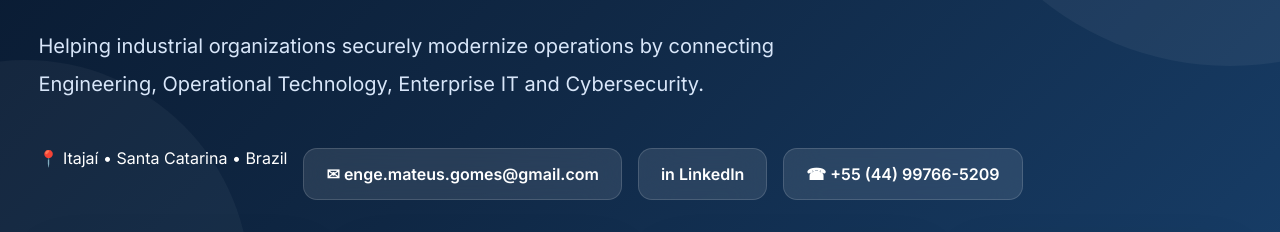
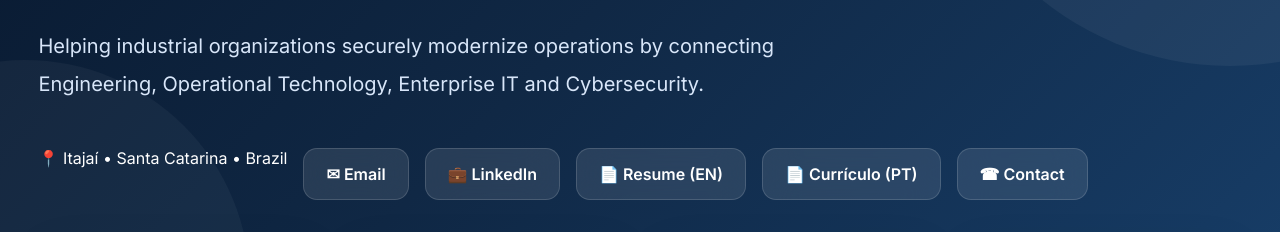
Before and after one commit to whitehatdias/portfolio, a plain HTML site: page index.html in a window 1280 px wide. Shown: the part 354-586 px from the top of the page. Drawn offline with Linux system fonts and the light colour scheme.

Commit message:
Update index.html

```diff
--- a/index.html
+++ b/index.html
@@ -475,22 +475,37 @@ Helping industrial organizations securely modernize operations by connecting Eng
 
     <a href="mailto:enge.mateus.gomes@gmail.com">
 
-✉ enge.mateus.gomes@gmail.com
+        ✉ Email
 
     </a>
 
-<a
-href="https://www.linkedin.com/in/mateus-gomes-dias/"
-target="_blank">
+    <a href="https://www.linkedin.com/in/mateus-gomes-dias/"
+       target="_blank"
+       rel="noopener noreferrer">
 
-in LinkedIn
+        💼 LinkedIn
 
     </a>
 
-<a
-href="tel:+5544997665209">
+    <a href="resume-en.pdf"
+       target="_blank"
+       rel="noopener noreferrer">
 
-☎ +55 (44) 99766-5209
+        📄 Resume (EN)
+
+    </a>
+
+    <a href="resume-pt.pdf"
+       target="_blank"
+       rel="noopener noreferrer">
+
+        📄 Currículo (PT)
+
+    </a>
+
+    <a href="tel:+5544997665209">
+
+        ☎ Contact
 
     </a>
 
@@ -735,6 +750,44 @@ Experienced in <strong>SOx ITGC</strong>, <strong>Technology Risk</strong>, <str
 <div class="section-title">
 
 Value Delivered
+
+<div class="panel">
+
+    <div class="section-title">
+
+        Languages
+
+    </div>
+
+    <div class="value-list">
+
+        <div class="value-item">
+
+            <div class="icon">🇧🇷</div>
+
+            <span>Portuguese — Native</span>
+
+        </div>
+
+        <div class="value-item">
+
+            <div class="icon">🇺🇸</div>
+
+            <span>English — Intermediate</span>
+
+        </div>
+
+        <div class="value-item">
+
+            <div class="icon">🇪🇸</div>
+
+            <span>Spanish — Conversational</span>
+
+        </div>
+
+    </div>
+
+</div>
 
 </div>
 
```
Lines whose indentation alone changed are shown as unchanged.
